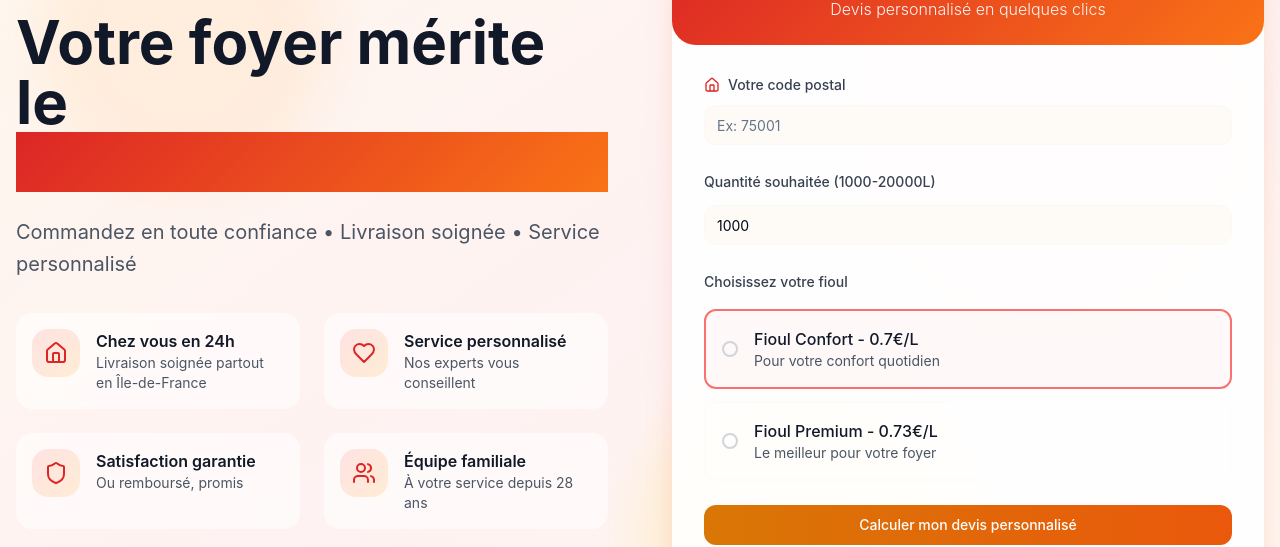
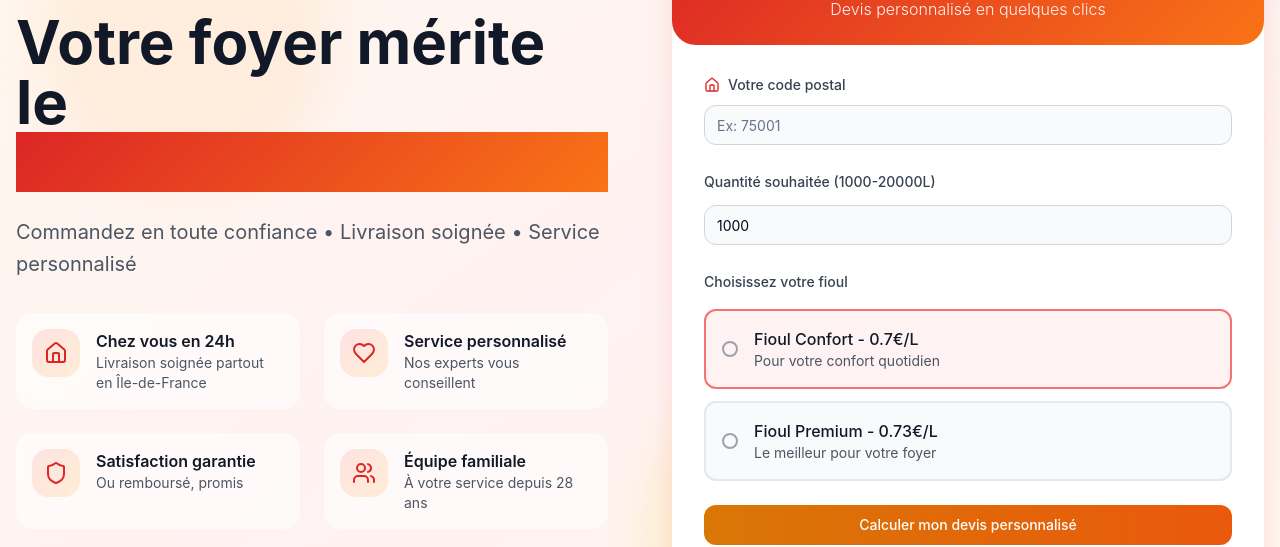
Before and after one commit to dvvvvv411/ioul-24, a React (Vite) app: page / in a window 1280 px wide. Shown: the part 218-765 px from the top of the page. Built offline with nearby package versions, Linux system fonts and the light colour scheme.

Commit message:
Fix: Improve design and contrast
- Corrected the `warm-gradient` class in `src/index.css`.
- Improved the contrast of the price calculator in `HeroSection.tsx`.
- Adjusted the background of the `TrustSection` in `TrustSection.tsx`.

```diff
--- a/src/components/HeroSection.tsx
+++ b/src/components/HeroSection.tsx
@@ -137,8 +137,8 @@ const HeroSection = () => {
             </div>
           </div>
 
-          {/* Right side - Cozy Price Calculator */}
-          <Card className="cozy-shadow border-0 bg-white/90 backdrop-blur-sm organic-border">
+          {/* Right side - Improved Price Calculator with better contrast */}
+          <Card className="cozy-shadow border-0 bg-white backdrop-blur-sm organic-border">
             <CardHeader className="warm-gradient text-white organic-border rounded-b-none">
               <CardTitle className="text-2xl text-center font-medium">Découvrez nos prix</CardTitle>
               <p className="text-center text-red-50 font-light">Devis personnalisé en quelques clics</p>
@@ -156,7 +156,7 @@ const HeroSection = () => {
                   placeholder="Ex: 75001"
                   value={postalCode}
                   onChange={(e) => setPostalCode(e.target.value)}
-                  className="border-warm-gray/30 focus:border-red-400 focus:ring-red-400/20 rounded-xl bg-warm-cream/50"
+                  className="border-gray-300 focus:border-red-400 focus:ring-red-400/20 rounded-xl bg-gray-50"
                 />
               </div>
 
@@ -172,11 +172,11 @@ const HeroSection = () => {
                   max={fiouelConfig.limits.maxLiters}
                   value={liters}
                   onChange={(e) => setLiters(Number(e.target.value))}
-                  className="border-warm-gray/30 focus:border-red-400 focus:ring-red-400/20 rounded-xl bg-warm-cream/50"
+                  className="border-gray-300 focus:border-red-400 focus:ring-red-400/20 rounded-xl bg-gray-50"
                 />
               </div>
 
-              {/* Fuel Type - Cozy design */}
+              {/* Fuel Type - Improved contrast */}
               <div className="space-y-4">
                 <Label className="text-gray-700 font-medium">Choisissez votre fioul</Label>
                 <div className="space-y-3">
@@ -190,8 +190,8 @@ const HeroSection = () => {
                       onChange={(e) => setFuelType(e.target.value)}
                       className="peer hidden"
                     />
-                    <label htmlFor="standard" className="flex items-center space-x-4 p-4 border-2 rounded-xl cursor-pointer transition-all peer-checked:border-red-400 peer-checked:bg-red-50/50 hover:bg-warm-cream/30 border-warm-gray/20">
-                      <div className="w-4 h-4 rounded-full border-2 border-gray-300 peer-checked:border-red-500 peer-checked:bg-red-500 relative">
+                    <label htmlFor="standard" className="flex items-center space-x-4 p-4 border-2 rounded-xl cursor-pointer transition-all peer-checked:border-red-400 peer-checked:bg-red-50 hover:bg-gray-50 border-gray-200 bg-gray-50">
+                      <div className="w-4 h-4 rounded-full border-2 border-gray-400 peer-checked:border-red-500 peer-checked:bg-red-500 relative">
                         <div className="w-2 h-2 bg-white rounded-full absolute top-1/2 left-1/2 transform -translate-x-1/2 -translate-y-1/2 opacity-0 peer-checked:opacity-100"></div>
                       </div>
                       <div className="flex-1">
@@ -213,8 +213,8 @@ const HeroSection = () => {
                       onChange={(e) => setFuelType(e.target.value)}
                       className="peer hidden"
                     />
-                    <label htmlFor="premium" className="flex items-center space-x-4 p-4 border-2 rounded-xl cursor-pointer transition-all peer-checked:border-red-400 peer-checked:bg-red-50/50 hover:bg-warm-cream/30 border-warm-gray/20">
-                      <div className="w-4 h-4 rounded-full border-2 border-gray-300 peer-checked:border-red-500 peer-checked:bg-red-500 relative">
+                    <label htmlFor="premium" className="flex items-center space-x-4 p-4 border-2 rounded-xl cursor-pointer transition-all peer-checked:border-red-400 peer-checked:bg-red-50 hover:bg-gray-50 border-gray-200 bg-gray-50">
+                      <div className="w-4 h-4 rounded-full border-2 border-gray-400 peer-checked:border-red-500 peer-checked:bg-red-500 relative">
                         <div className="w-2 h-2 bg-white rounded-full absolute top-1/2 left-1/2 transform -translate-x-1/2 -translate-y-1/2 opacity-0 peer-checked:opacity-100"></div>
                       </div>
                       <div className="flex-1">
@@ -283,7 +283,7 @@ const HeroSection = () => {
               )}
 
               {/* Trust message */}
-              <div className="text-center mt-6 p-4 bg-warm-cream/50 rounded-xl">
+              <div className="text-center mt-6 p-4 bg-gray-50 rounded-xl">
                 <p className="text-sm text-gray-600">
                   <Heart className="inline w-4 h-4 text-red-500 mr-1" />
                   Plus de 10 000 familles nous font confiance
--- a/src/components/TrustSection.tsx
+++ b/src/components/TrustSection.tsx
@@ -77,7 +77,7 @@ const TrustSection = () => {
   ];
 
   return (
-    <section className="py-20 bg-gradient-to-br from-warm-cream via-orange-50 to-red-50">
+    <section className="py-20 bg-gradient-to-br from-gray-50 via-blue-50 to-indigo-50">
       <div className="container mx-auto px-4">
         {/* Warm intro */}
         <div className="text-center mb-16">
```
